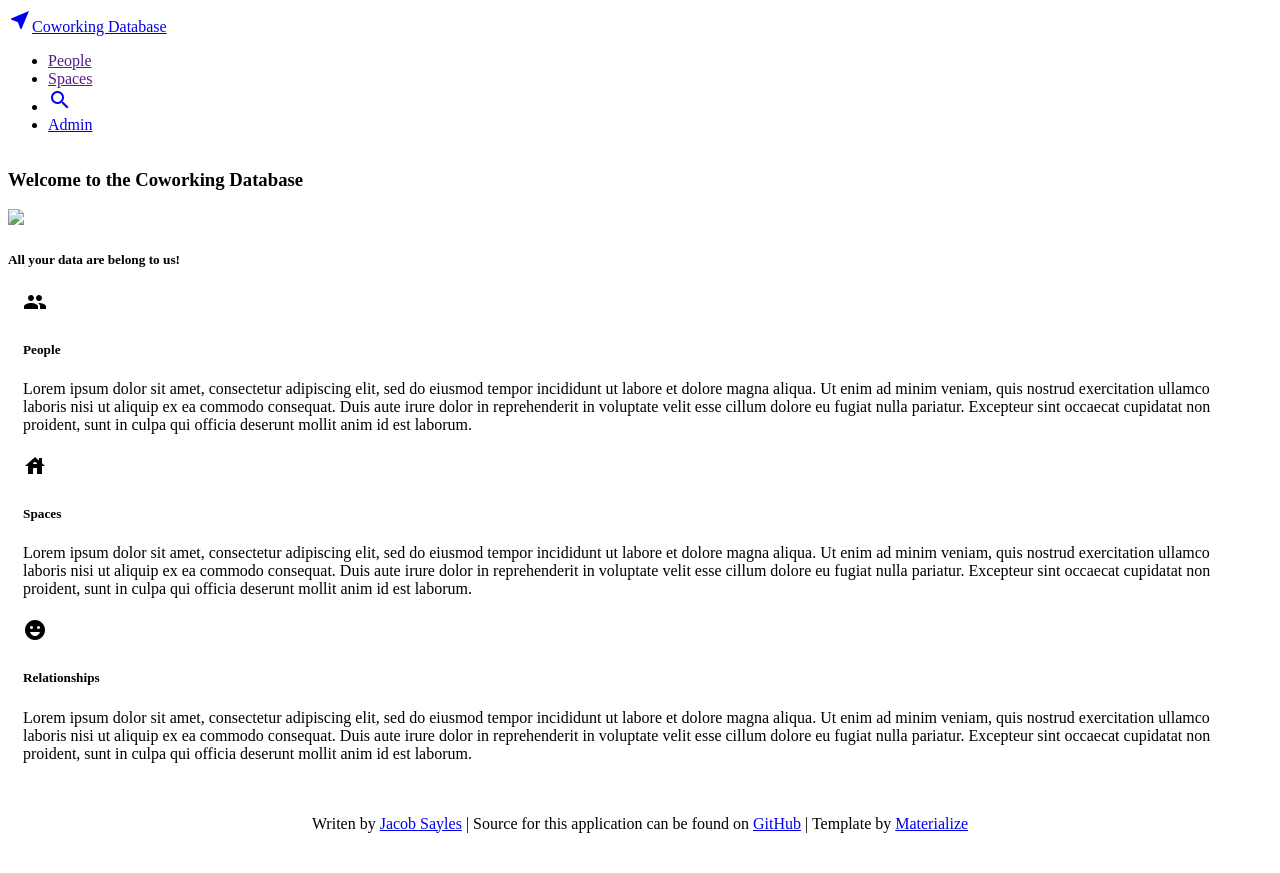
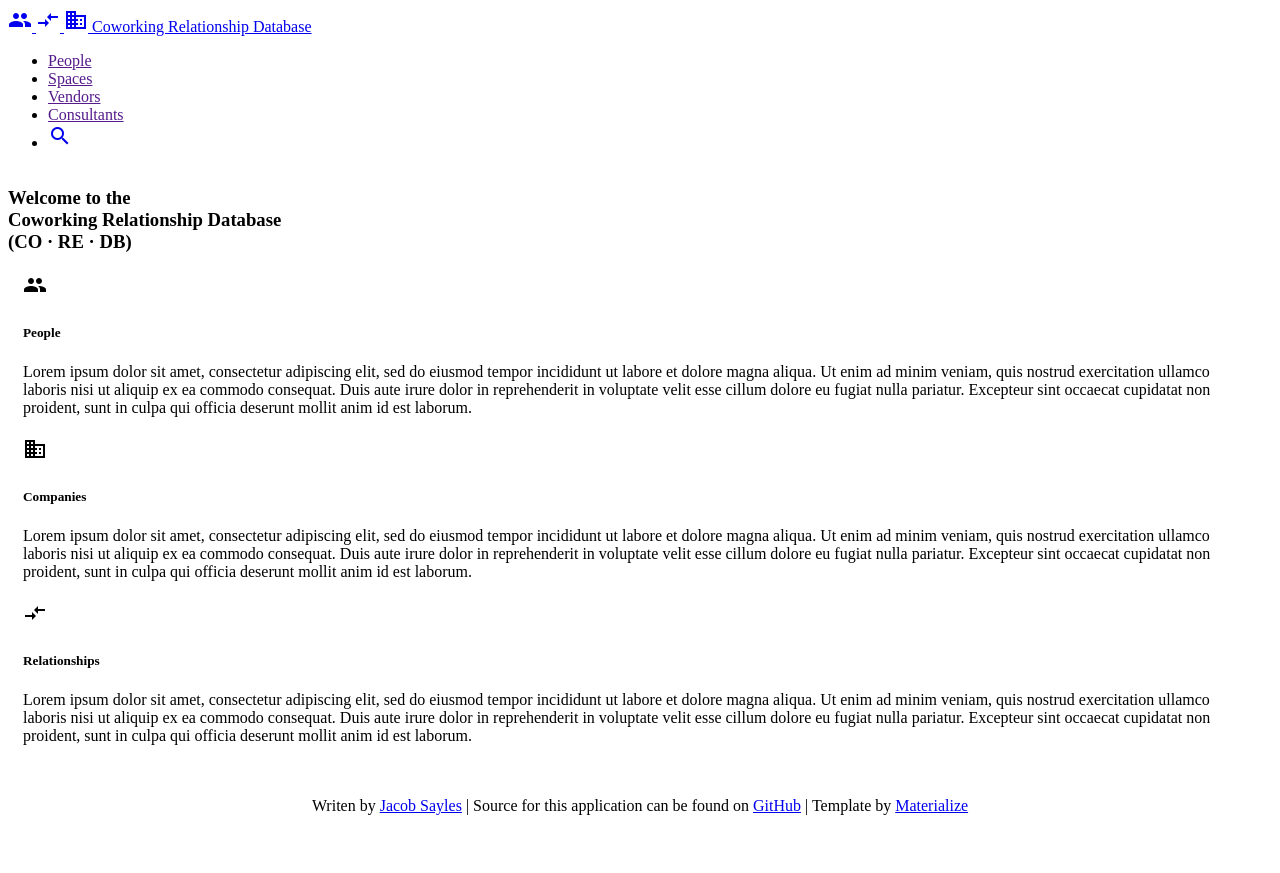
Before and after one commit to jsayles/CoworkingDB, a Django app: page / in a window 1280 px wide. After the commit the page ends 815 px from the top, so only its background shows below. Run offline with Django 3.2, Linux system fonts and the light colour scheme.

Commit message:
finished rename to Coworking Relationship Database

```diff
--- a/coredb/templates/coredb/base.html
+++ b/coredb/templates/coredb/base.html
@@ -7,7 +7,7 @@
     <meta http-equiv="content-type" content="text/html; charset=UTF-8">
     <meta name="viewport" content="width=device-width, initial-scale=1, maximum-scale=1.0"/>
 
-    <title>Coworking Database</title>
+    <title>CO &middot; RE &middot; DB | Coworking Relationship Database</title>
 
     <!-- Icons -->
     <link rel="shortcut icon" href="{%  static 'img/favicon.ico' %}">
@@ -33,15 +33,22 @@
       <nav class="indigo"  role="navigation">
         <div class="nav-wrapper container">
           <a id="logo-container" href="/" class="brand-logo">
-            <i class="material-icons">near_me</i>Coworking Database
+            <i class="large material-icons">people</i>
+            <i class="large material-icons">compare_arrows</i>
+            <i class="large material-icons">business</i>
+            Coworking Relationship Database
           </a>
           <ul class="right hide-on-med-and-down">
             <li><a href="">People</a></li>
             <li><a href="">Spaces</a></li>
+            <li><a href="">Vendors</a></li>
+            <li><a href="">Consultants</a></li>
             <li>
               <a href="{% url 'search' %}"><i class="material-icons">search</i></a>
             </li>
-            <li><a href="{% url 'admin:index' %}">Admin</a></li>
+            {% if request.user.is_staff %}
+              <li><a href="{% url 'admin:index' %}">Admin</a></li>
+            {% endif %}
           </ul>
         </div>
       </nav>
--- a/coredb/templates/coredb/home.html
+++ b/coredb/templates/coredb/home.html
@@ -4,11 +4,15 @@
 {% block content %}
   <div class="section no-pad-bot" id="index-banner">
     <div class="container">
-      <h3 class="header center deep-orange-text darken-4">Welcome to the Coworking Database</h3>
-      <div class="row center">
+      <h3 class="header center deep-indigo-text darken-4">
+        Welcome to the<br>
+        Coworking Relationship Database<br>
+        (CO &middot; RE &middot; DB)
+      </h3>
+      <!-- <div class="row center">
         <img width="120px" src="{% static 'img/logo.svg' %}"/>
         <h5 class="header col s12 light">All your data are belong to us!</h5>
-      </div>
+      </div> -->
     </div>
   </div>
 
@@ -26,15 +30,15 @@
 
         <div class="col s12 m4">
           <div class="icon-block">
-            <h2 class="center light-blue-text"><i class="material-icons">house</i></h2>
-            <h5 class="center">Spaces</h5>
+            <h2 class="center light-blue-text"><i class="material-icons">business</i></h2>
+            <h5 class="center">Companies</h5>
             <p class="light">Lorem ipsum dolor sit amet, consectetur adipiscing elit, sed do eiusmod tempor incididunt ut labore et dolore magna aliqua. Ut enim ad minim veniam, quis nostrud exercitation ullamco laboris nisi ut aliquip ex ea commodo consequat. Duis aute irure dolor in reprehenderit in voluptate velit esse cillum dolore eu fugiat nulla pariatur. Excepteur sint occaecat cupidatat non proident, sunt in culpa qui officia deserunt mollit anim id est laborum.</p>
           </div>
         </div>
 
         <div class="col s12 m4">
           <div class="icon-block">
-            <h2 class="center light-blue-text"><i class="material-icons">emoji_emotions</i></h2>
+            <h2 class="center light-blue-text"><i class="material-icons">compare_arrows</i></h2>
             <h5 class="center">Relationships</h5>
             <p class="light">Lorem ipsum dolor sit amet, consectetur adipiscing elit, sed do eiusmod tempor incididunt ut labore et dolore magna aliqua. Ut enim ad minim veniam, quis nostrud exercitation ullamco laboris nisi ut aliquip ex ea commodo consequat. Duis aute irure dolor in reprehenderit in voluptate velit esse cillum dolore eu fugiat nulla pariatur. Excepteur sint occaecat cupidatat non proident, sunt in culpa qui officia deserunt mollit anim id est laborum.</p>
           </div>
```
Also changed, not shown: coredb/static/css/codb.css (deleted, +0 -34 lines).
